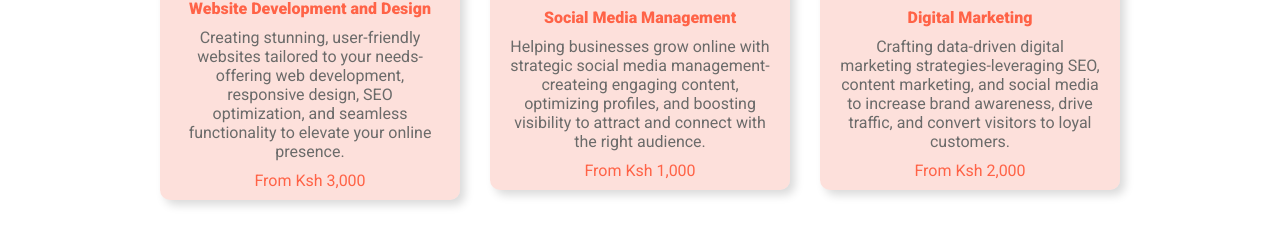
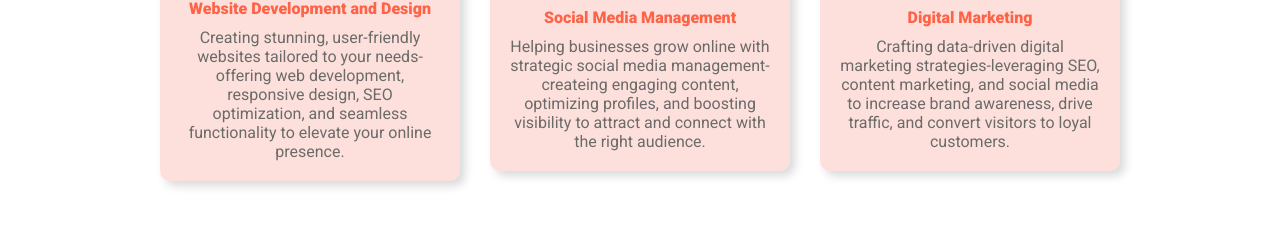
Before and after one commit to Effy1996/myportfoliowebsite, a React (Vite) app: page / in a window 1280 px wide. Shown: the part 1668-1919 px from the top of the page. Built offline with nearby package versions, Linux system fonts and the light colour scheme; a web font is replaced by a local one.

Commit message:
Update Services.jsx

```diff
--- a/src/Components/Services.jsx
+++ b/src/Components/Services.jsx
@@ -14,19 +14,19 @@ function Services() {
             <img src={webpic} alt="" />
             <h4>Website Development and Design</h4>
             <p className={styles.serviceInfo}>Creating stunning, user-friendly websites tailored to your needs-offering web development, responsive design, SEO optimization, and seamless functionality to elevate your online presence.</p>
-            <span className="price">From Ksh 3,000</span>
+          {/*<span className="price">From Ksh 3,000</span>*/}
         </div>
         <div className={styles.service}>
             <img src={socialpic} alt="" />
             <h4>Social Media Management</h4>
             <p className={styles.serviceInfo}>Helping businesses grow online with strategic social media management-createing engaging content, optimizing profiles, and boosting visibility to attract and connect with the right audience.</p>
-            <span className="price">From Ksh 1,000</span>
+            {/*<span className="price">From Ksh 1,000</span>*/}
         </div>
         <div className={styles.service}>
             <img src={digitalpic} alt="" />
             <h4>Digital Marketing</h4>
             <p className={styles.serviceInfo}>Crafting data-driven digital marketing strategies-leveraging SEO, content marketing, and social media to increase brand awareness, drive traffic, and convert visitors to loyal customers.</p>
-            <span className="price">From Ksh 2,000</span>
+            {/*<span className="price">From Ksh 2,000</span>*/}
         </div>
       </div>
     </section>
```
